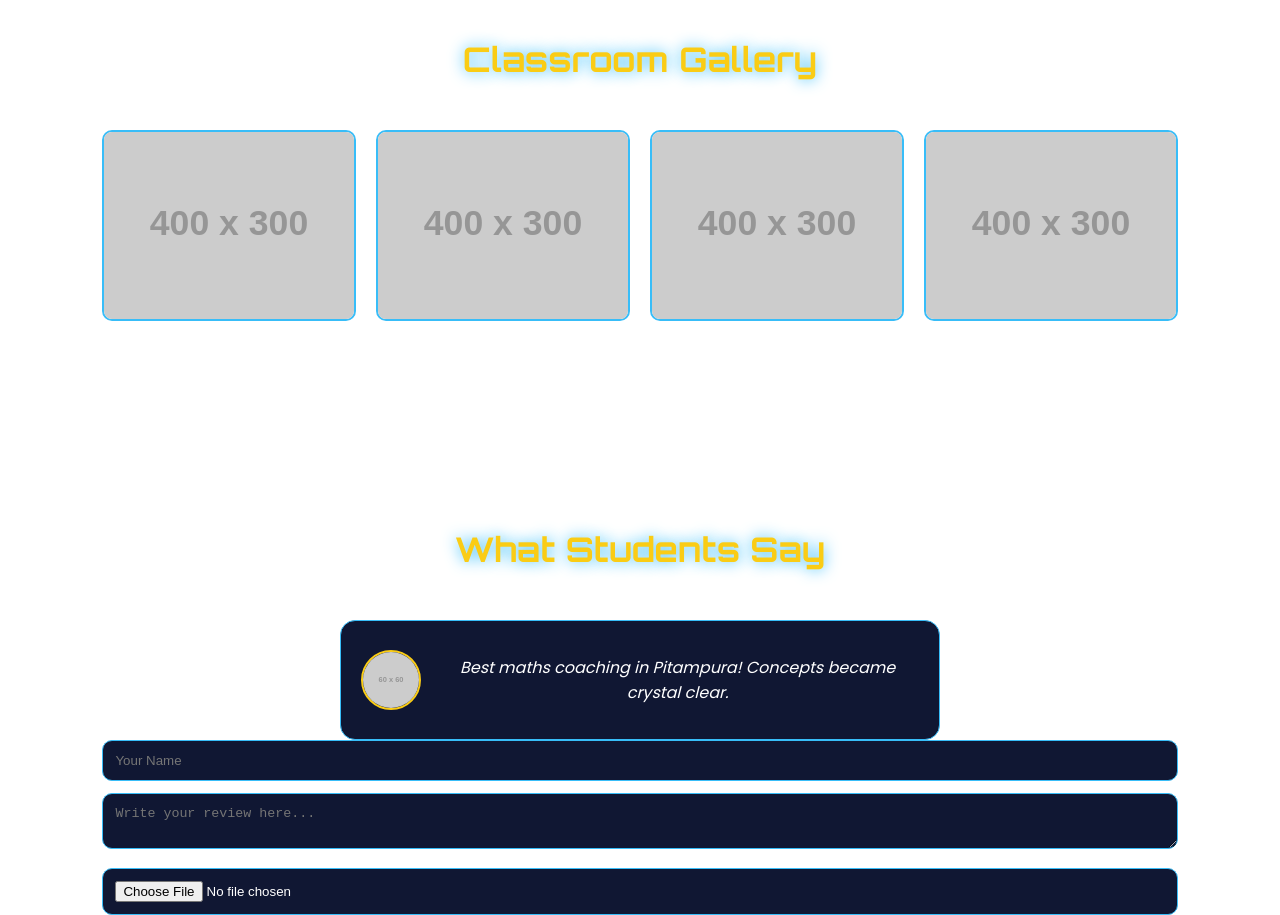
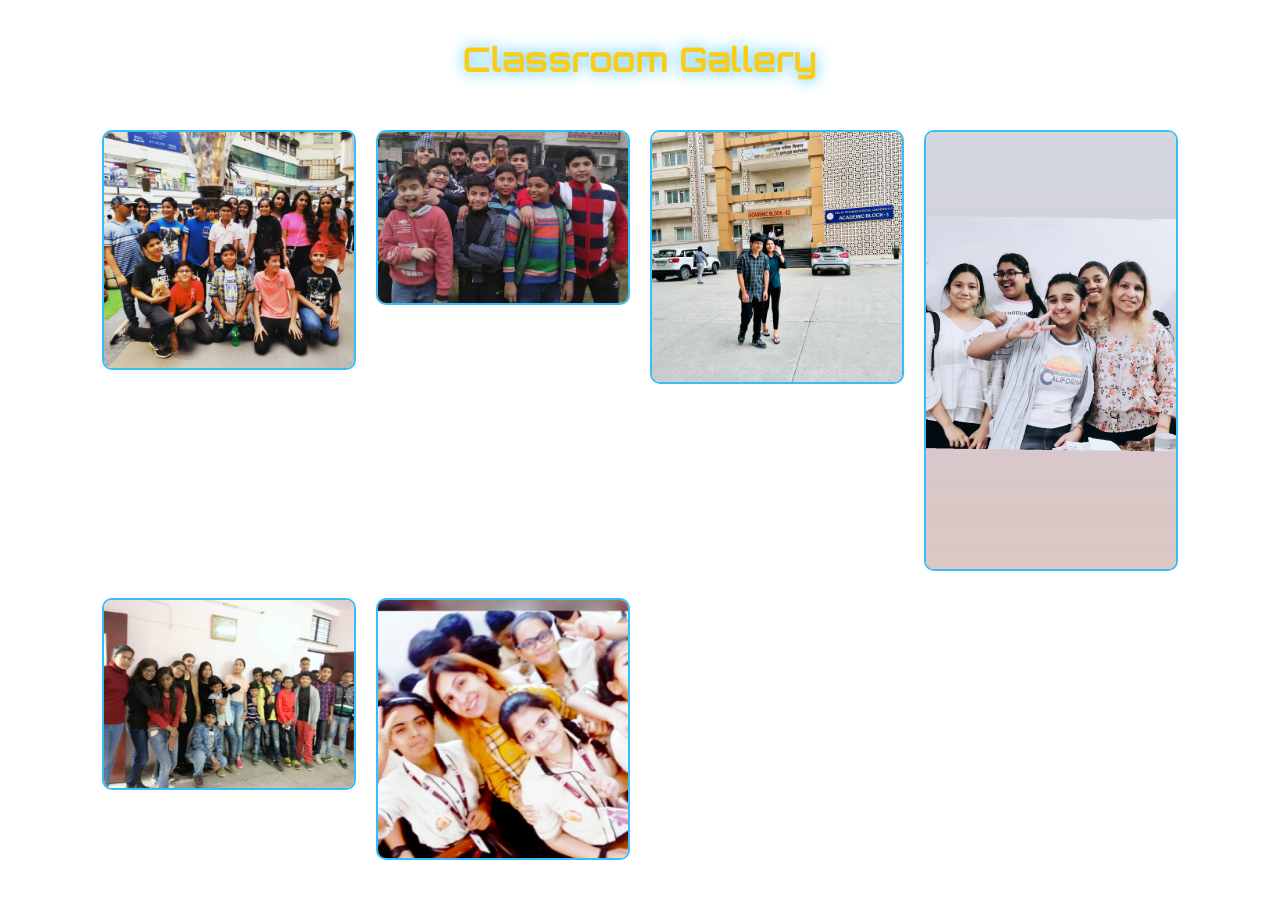
Before and after one commit to phizimaths/phizimaths, a plain HTML site: page index.html in a window 1280 px wide. Shown: the part 1840-2755 px from the top of the page. Drawn offline with nearby package versions, Linux system fonts and the light colour scheme; some packages are replaced by stand-ins of ours; placeholder pictures from the web are drawn by us; a script that the page names is missing.

Commit message:
Add files via upload

```diff
--- a/index.html
+++ b/index.html
@@ -135,13 +135,35 @@ footer{background:#101733;padding:30px;text-align:center;color:#888;}
 
 <!-- GALLERY -->
 <section id="gallery">
-<h2 class="section-title">Classroom Gallery</h2>
-<div class="gallery-grid">
-<a href="https://via.placeholder.com/800x600"><img src="https://via.placeholder.com/400x300" alt="Gallery 1"></a>
-<a href="https://via.placeholder.com/800x600"><img src="https://via.placeholder.com/400x300" alt="Gallery 2"></a>
-<a href="https://via.placeholder.com/800x600"><img src="https://via.placeholder.com/400x300" alt="Gallery 3"></a>
-<a href="https://via.placeholder.com/800x600"><img src="https://via.placeholder.com/400x300" alt="Gallery 4"></a>
-</div>
+  <h2 class="section-title">Classroom Gallery</h2>
+
+  <div class="gallery-grid">
+
+    <a href="classroom1.jpg" target="_blank">
+      <img src="classroom1.jpeg" alt="Classroom Session 1">
+    </a>
+
+    <a href="classroom2.jpg" target="_blank">
+      <img src="classroom2.jpeg" alt="Classroom Session 2">
+    </a>
+
+    <a href="classroom3.jpeg" target="_blank">
+      <img src="classroom3.jpeg" alt="Classroom Session 3">
+    </a>
+
+    <a href="classroom4.jpeg" target="_blank">
+      <img src="classroom4.jpeg" alt="Classroom Session 4">
+    </a>
+
+   <a href="classroom5.jpeg" target="_blank">
+      <img src="classroom5.jpeg" alt="Classroom Session 5">
+    </a>
+
+    <a href="classroom6.jpeg" target="_blank">
+      <img src="classroom6.jpeg" alt="Classroom Session 6">
+    </a>
+
+  </div>
 </section>
 
 <!-- REVIEWS -->
```
